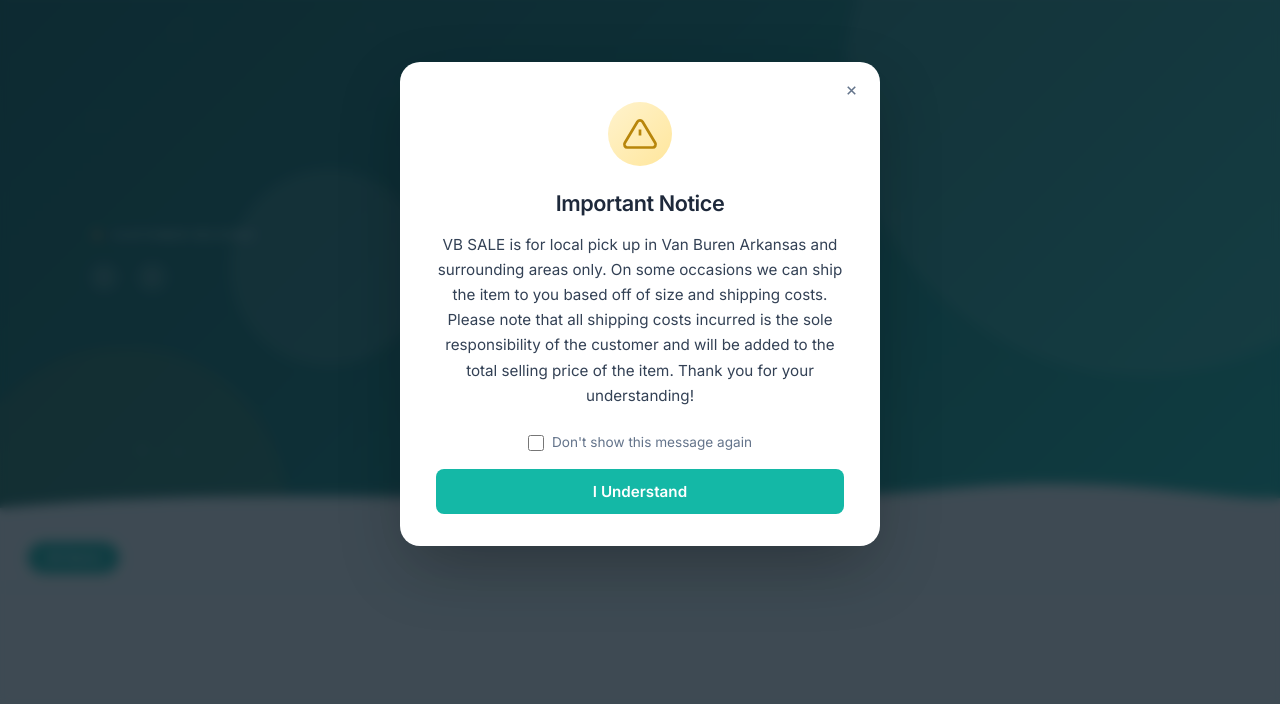
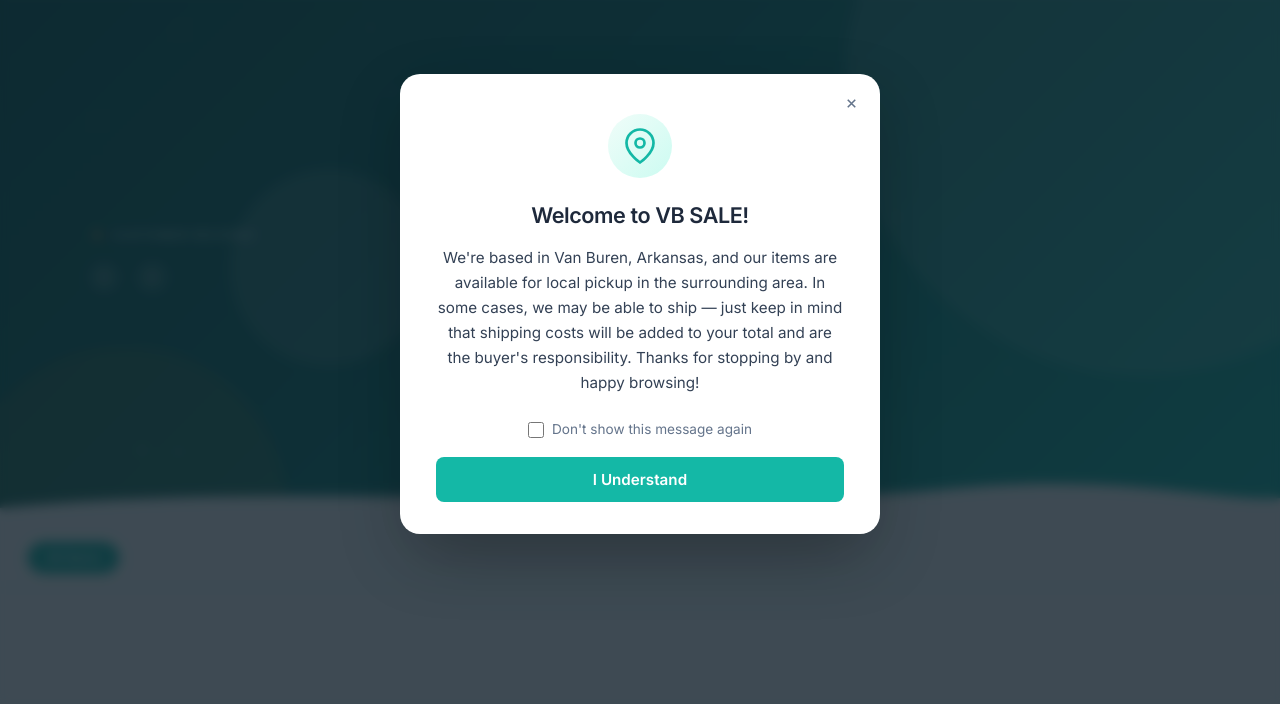
Before and after one commit to JasonCodez/vbsale, a website: page public/index.html in a window 1280 px wide. Shown: the part 96-800 px from the top of the page. Drawn offline with nearby package versions, Linux system fonts and the light colour scheme; no server answers.

Commit message:
Rephrase disclaimer modal with welcoming tone and location pin icon
Co-Authored-By: Claude Sonnet 4.6 <noreply@anthropic.com>

```diff
--- a/public/css/styles.css
+++ b/public/css/styles.css
@@ -1009,13 +1009,13 @@ kbd {
 .disc-icon {
   width: 64px;
   height: 64px;
-  background: linear-gradient(135deg, #fff3cd, #ffe69c);
+  background: linear-gradient(135deg, var(--primary-pale), var(--primary-light));
   border-radius: 50%;
   display: flex;
   align-items: center;
   justify-content: center;
   margin: 0 auto 20px;
-  color: #b8860b;
+  color: var(--primary);
 }
 
 .disc-title {
--- a/public/index.html
+++ b/public/index.html
@@ -147,12 +147,12 @@
       </button>
       <div class="disc-icon">
         <svg viewBox="0 0 24 24" fill="none" stroke="currentColor" stroke-width="1.8" width="36" height="36">
-          <path d="M12 9v4M12 17h.01"/>
-          <path d="M10.29 3.86L1.82 18a2 2 0 0 0 1.71 3h16.94a2 2 0 0 0 1.71-3L13.71 3.86a2 2 0 0 0-3.42 0z"/>
+          <path d="M21 10c0 7-9 13-9 13s-9-6-9-13a9 9 0 0 1 18 0z"/>
+          <circle cx="12" cy="10" r="3"/>
         </svg>
       </div>
-      <h2 class="disc-title" id="disc-title">Important Notice</h2>
-      <p class="disc-text">VB SALE is for local pick up in Van Buren Arkansas and surrounding areas only. On some occasions we can ship the item to you based off of size and shipping costs. Please note that all shipping costs incurred is the sole responsibility of the customer and will be added to the total selling price of the item. Thank you for your understanding!</p>
+      <h2 class="disc-title" id="disc-title">Welcome to VB SALE!</h2>
+      <p class="disc-text">We're based in Van Buren, Arkansas, and our items are available for local pickup in the surrounding area. In some cases, we may be able to ship — just keep in mind that shipping costs will be added to your total and are the buyer's responsibility. Thanks for stopping by and happy browsing!</p>
       <label class="disc-remember">
         <input type="checkbox" id="disc-remember-check">
         <span>Don't show this message again</span>
```
